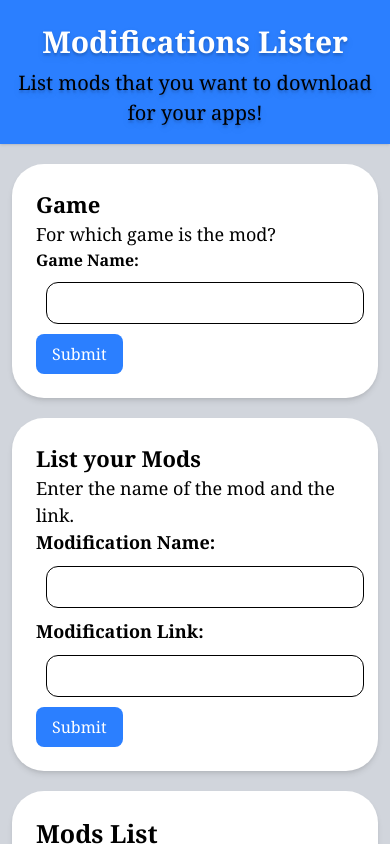
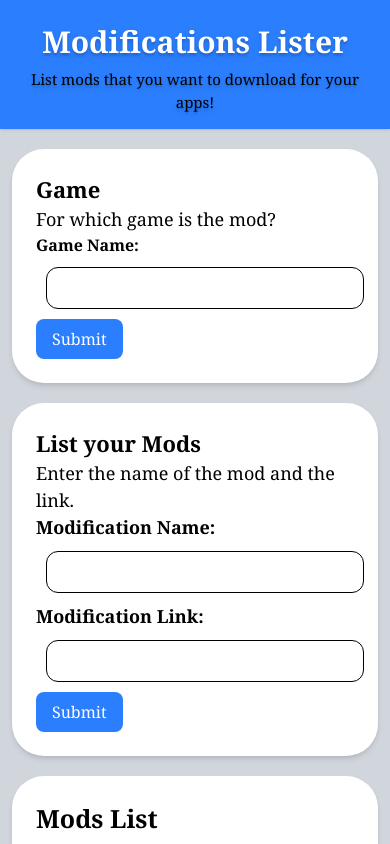
Before and after one commit to RianWilliamAlday/Modifications-Lister, a React (Vite) app: page / in a window 390 px wide. Shown: the top 844 px of the page. Built offline with nearby package versions, Linux system fonts and the light colour scheme.

Commit message:
Paragraph text size fix on mobile

```diff
--- a/src/components/Header.jsx
+++ b/src/components/Header.jsx
@@ -4,7 +4,7 @@ const Header =  ({webname}) =>{
         <>
         <header className="bg-blue-500 text-center p-4 font-serif text-shadow-lg shadow-sm shadow-black-700">
                 <h1 className="m-2 text-3xl xl:text-4xl font-bold text-white">{webname}</h1>
-                <p className="text-[20px]">List mods that you want to download for your apps!</p>
+                <p className="text-[15px] xl:text-[20px]">List mods that you want to download for your apps!</p>
         </header>
         </>
     );
```
